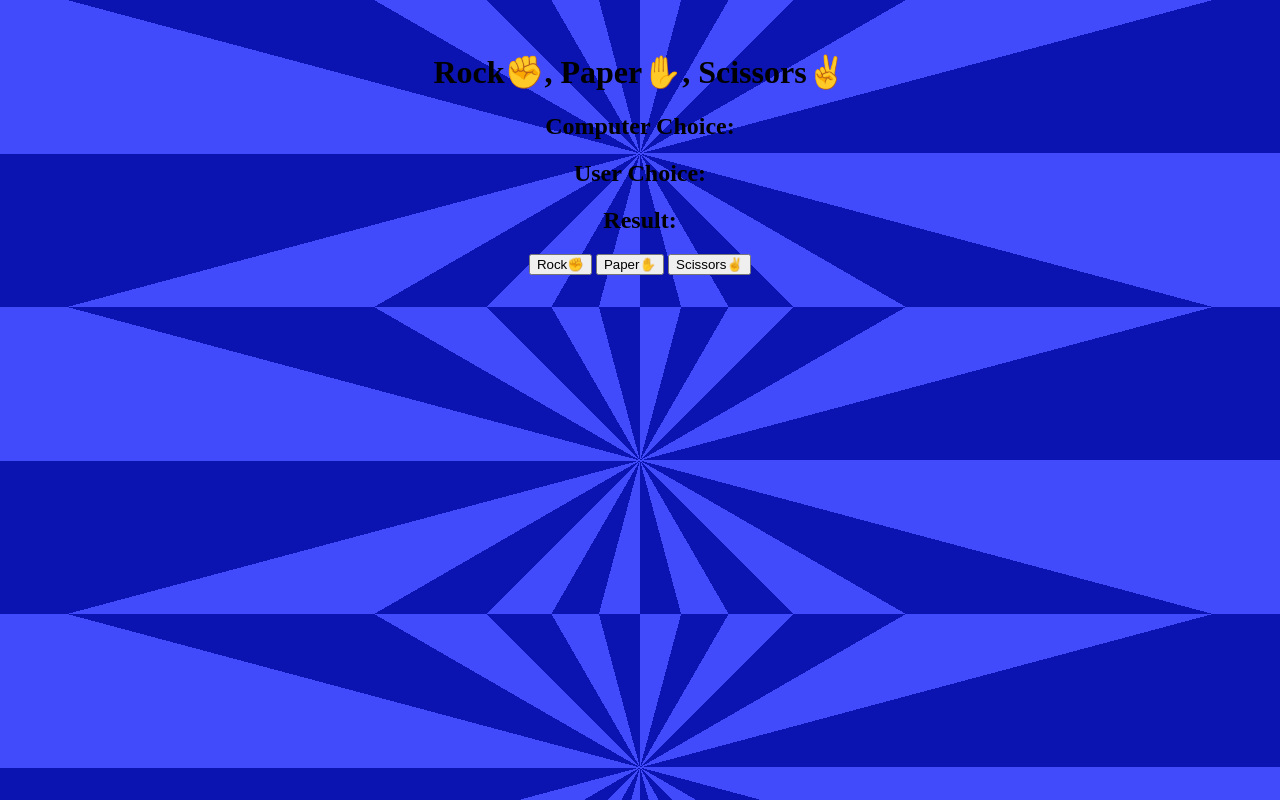
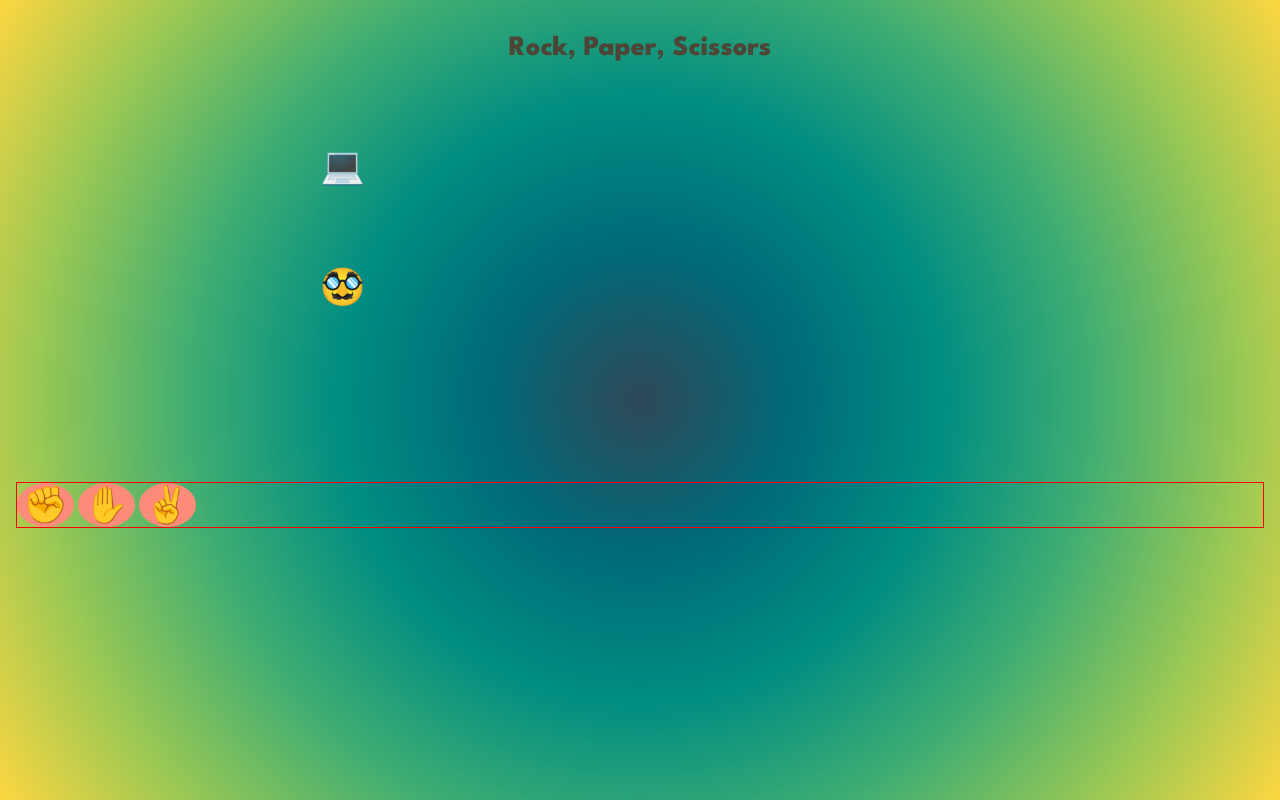
Before and after one commit to JoleneKearse/rock_paper_scissors, a plain HTML site: page index.html in a window 1280 px wide. Drawn offline with Linux system fonts and the light colour scheme.

Commit message:
fixed emojiis & improved styles

```diff
--- a/index.html
+++ b/index.html
@@ -12,13 +12,21 @@
 </head>
 <body>
     <div class="container">
-        <h1>Rock✊, Paper✋, Scissors✌️</h1>
-        <h2>Computer Choice: <span id="computerChoice"></span></h2>
-        <h2>User Choice: <span id="userChoice"></span></h2>
-        <h2>Result: <span id="result"></span></h2>
-        <button class="btn" id="rock✊">Rock✊</button>
-        <button class="btn" id="paper✋">Paper✋</button>
-        <button class="btn" id="scissors✌️">Scissors✌️</button>
+        <header>
+            <h1>Rock, Paper, Scissors</h1>
+        </header>
+        <div class="choices-box">
+            <h2>💻 <span class="choices" id="computerChoice"></span></h2>
+            <h2>🥸 <span class="choices" id="userChoice"></span></h2>
+        </div>
+        <div class="results-area">
+            <h2 class="result-display" id="result"></h2>
+        </div>
+        <div class="btns-box">
+            <button class="btn" id="✊">✊</button>
+            <button class="btn" id="✋">✋</button>
+            <button class="btn" id="✌️">✌️</button>
+        </div>
     </div>
 
     <script src="index.js"></script>
--- a/index.js
+++ b/index.js
@@ -17,11 +17,11 @@ function generateComputerChoice() {
     const randomNumber = Math.floor(Math.random() * possibleChoices.length) + 1;
 
     if (randomNumber === 1) {
-        computerChoice = "rock✊";
+        computerChoice = "✊";
     } else if (randomNumber === 2) {
-        computerChoice = "paper✋";
+        computerChoice = "✋";
     } else {
-        computerChoice = "scissors✌️";
+        computerChoice = "✌️";
     };
     computerChoiceDisplay.innerHTML = computerChoice;
 };
@@ -29,17 +29,17 @@ function generateComputerChoice() {
 function getResult() {
     if (computerChoice === userChoice) {
         result = "It's a Tie 🤷";
-    } else if (computerChoice === "rock✊" && userChoice === "paper✋") {
+    } else if (computerChoice === "✊" && userChoice === "✋") {
         result = "You Win! 🥳";
-    } else if (computerChoice === "rock✊" && userChoice === "scissors✌️") {
+    } else if (computerChoice === "✊" && userChoice === "✌️") {
         result = "You Lose! 😰";
-    } else if (computerChoice === "paper✋" && userChoice === "scissors✌️") {
+    } else if (computerChoice === "✋" && userChoice === "✌️") {
         result = "You Win! 🥳";
-    } else if (computerChoice === "paper✋" && userChoice === "rock✊") {
+    } else if (computerChoice === "✋" && userChoice === "✊") {
         result = "You Lose! 😰";
-    } else if (computerChoice === "scissors✌️" && userChoice === "rock✊") {
+    } else if (computerChoice === "✌️" && userChoice === "✊") {
         result = "You Win! 🥳";
-    } else if (computerChoice === "scissors✌️" && userChoice === "paper✋") {
+    } else if (computerChoice === "✌️" && userChoice === "✋") {
         result = "You Lose! 😰";
     };
     resultDisplay.innerHTML = result;
--- a/style.css
+++ b/style.css
@@ -1,9 +1,14 @@
+/* ****** Reset ****** */
 body, html {
     margin: 0;
     padding: 0;
+    width: 100%;
+    height: 100%;
     box-sizing: border-box;
-    background-image: repeating-conic-gradient(#424BFC 0 15deg, #0B13B0 15deg 30deg);
-    text-align: center;
+    font-family: 'League Spartan', sans-serif;
+    color: #4D4637;
+    background: rgb(63,94,251);
+    background: radial-gradient(circle, #2F4858, #006A79, #008D82, #41AE72, #9AC854, #FDD641);
 }
 
 img {
@@ -11,7 +16,64 @@ img {
     max-width: 100%;
 }
 
+/* ****** Typography ******* */
+
+h1,
+.result-display {
+    font-weight: 800;
+    font-size: 1.75em;
+    text-align: center;
+}
+
+h2,
+.btn {
+    font-size: 2.25em;
+}
+
+.choices {
+    font-size: 2.75em;
+    filter: drop-shadow(3px 3px 6px #23232399)
+}
+
+.result-display {
+    color: #00A488;
+    min-height: 3em;
+}
+
+/* ****** Layout ****** */
+
 .container {
+    padding: 1em;
+    display: flex;
+    flex-direction: column;
+}
+
+.choices-box {
+    width: 50vw;
     margin: auto;
-    padding: 2em;
 }
+
+.choices-box {
+    flex: 8em 0 0;
+}
+
+.btns-box {
+    justify-content: space-between;
+    flex-direction: row;
+    gap: 10em;
+    border: 1px solid red;
+}
+
+/* ****** Components ****** */
+
+.btn {
+    border: none;
+    border-radius: 50%;
+    background-color: #FC8C79;
+    justify-content: space-between;
+}
+
+
+
+
+/* ****** Media Queries ****** */
```
